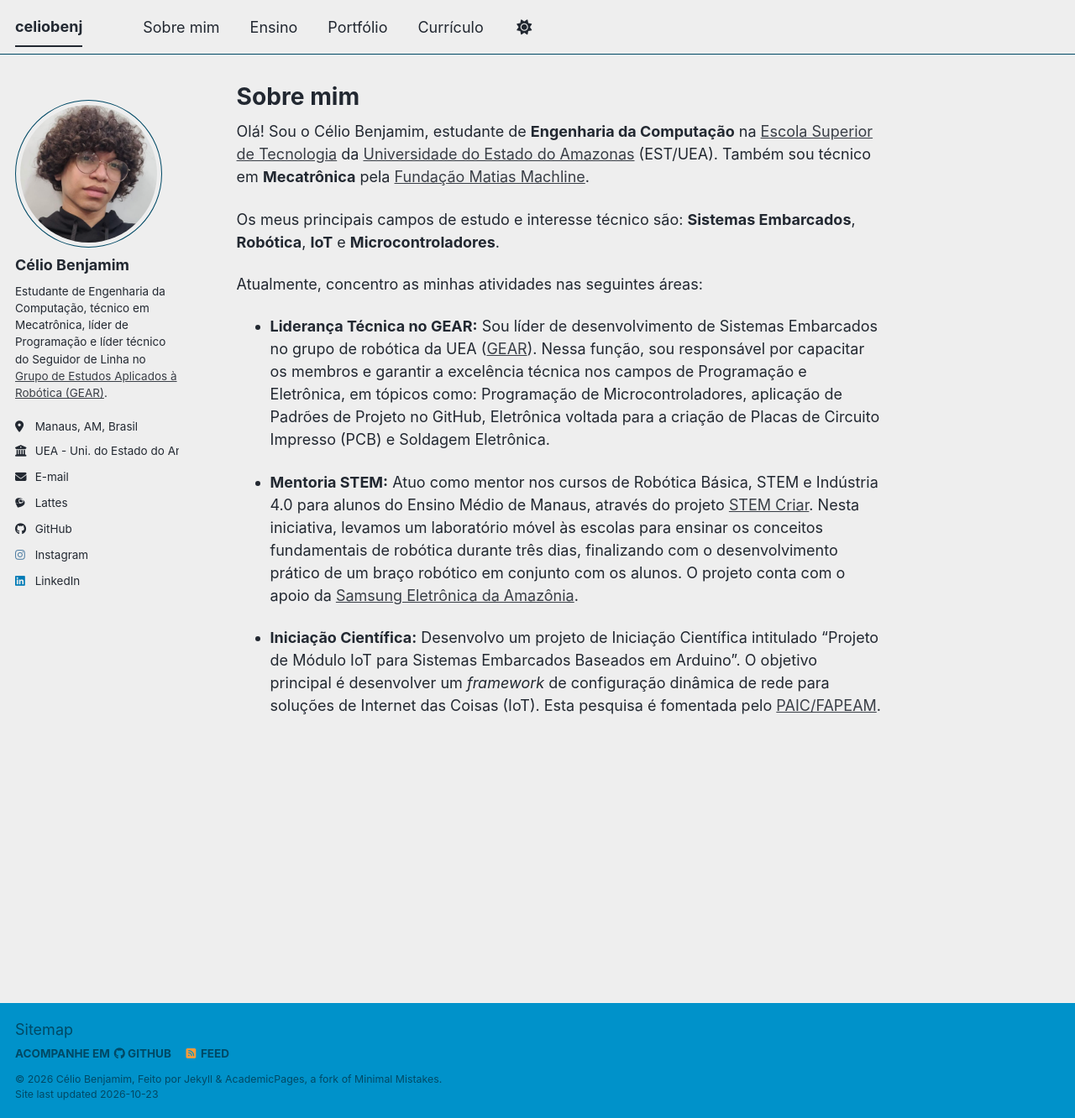
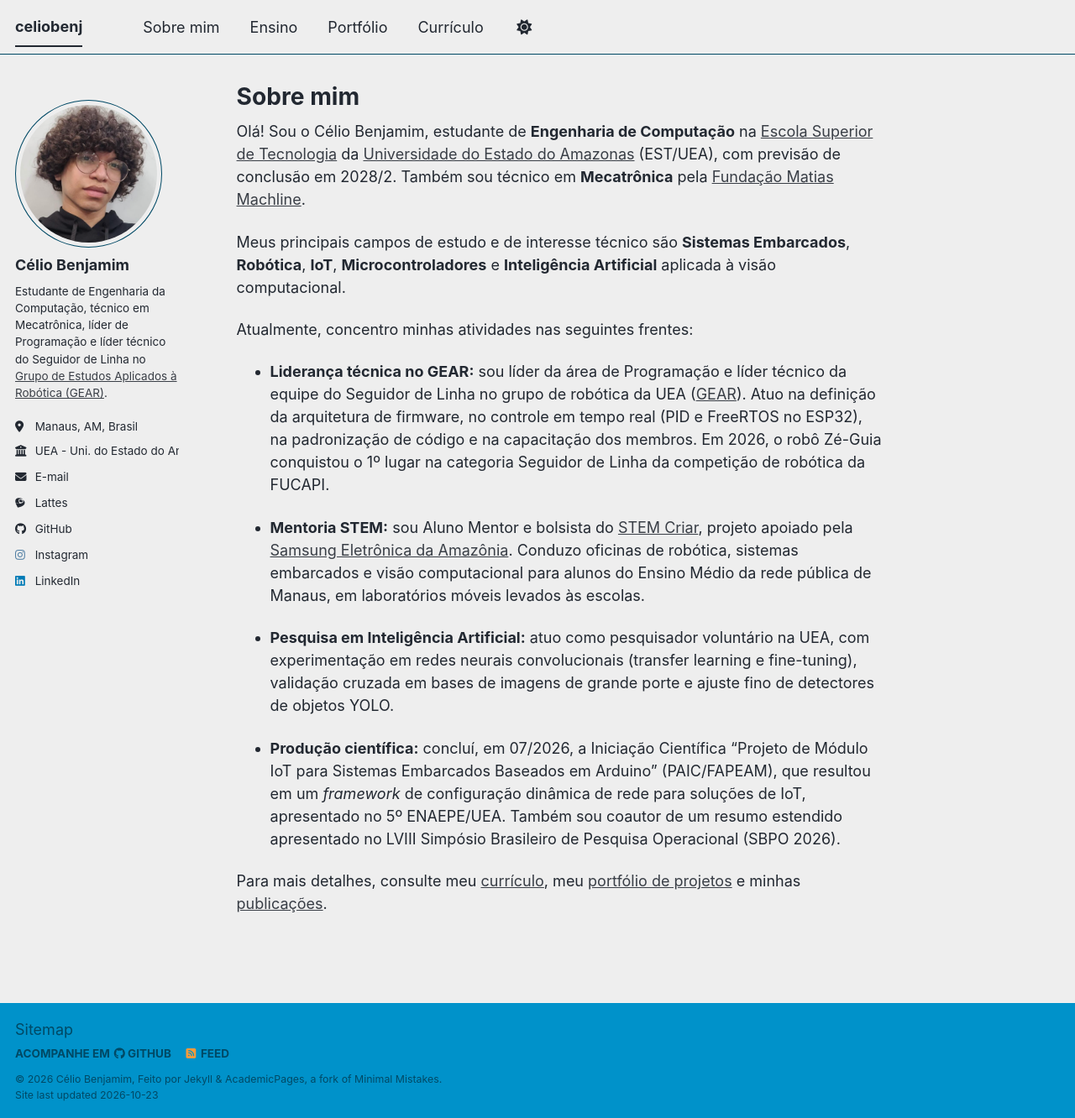
Before and after one commit to celiobenj/celiobenj.github.io, a Jekyll site: the page built from _pages/about.md, in a window 1280 px wide and 1332 px high. Shown: the whole window at 84% size. Built offline with Jekyll 4.4.1, drawn with Linux system fonts in a browser that asks for light colours; some web fonts are replaced; a script bundle is joined from its source files by our own code; library files that are not in the unit come from our copies.

Commit message:
docs(about): atualiza página inicial com atuação atual e produção científica

```diff
--- a/_pages/about.md
+++ b/_pages/about.md
@@ -7,14 +7,18 @@
   - /about.html
 ---
 
-Olá! Sou o Célio Benjamim, estudante de **Engenharia da Computação** na [Escola Superior de Tecnologia](https://www.uea.edu.br/index.php/escola-superior-de-tecnologia/) da [Universidade do Estado do Amazonas](https://www.uea.edu.br/) (EST/UEA). Também sou técnico em **Mecatrônica** pela [Fundação Matias Machline](https://www.fundacaomatiasmachline.org.br/).
+Olá! Sou o Célio Benjamim, estudante de **Engenharia de Computação** na [Escola Superior de Tecnologia](https://www.uea.edu.br/index.php/escola-superior-de-tecnologia/) da [Universidade do Estado do Amazonas](https://www.uea.edu.br/) (EST/UEA), com previsão de conclusão em 2028/2. Também sou técnico em **Mecatrônica** pela [Fundação Matias Machline](https://www.fundacaomatiasmachline.org.br/).
 
-Os meus principais campos de estudo e interesse técnico são: **Sistemas Embarcados**, **Robótica**, **IoT** e **Microcontroladores**.
+Meus principais campos de estudo e de interesse técnico são **Sistemas Embarcados**, **Robótica**, **IoT**, **Microcontroladores** e **Inteligência Artificial** aplicada à visão computacional.
 
-Atualmente, concentro as minhas atividades nas seguintes áreas:
+Atualmente, concentro minhas atividades nas seguintes frentes:
 
-* **Liderança Técnica no GEAR:** Sou líder de desenvolvimento de Sistemas Embarcados no grupo de robótica da UEA ([GEAR](https://github.com/GEAR-EST)). Nessa função, sou responsável por capacitar os membros e garantir a excelência técnica nos campos de Programação e Eletrônica, em tópicos como: Programação de Microcontroladores, aplicação de Padrões de Projeto no GitHub, Eletrônica voltada para a criação de Placas de Circuito Impresso (PCB) e Soldagem Eletrônica.
+* **Liderança técnica no GEAR:** sou líder da área de Programação e líder técnico da equipe do Seguidor de Linha no grupo de robótica da UEA ([GEAR](https://github.com/GEAR-EST)). Atuo na definição da arquitetura de firmware, no controle em tempo real (PID e FreeRTOS no ESP32), na padronização de código e na capacitação dos membros. Em 2026, o robô Zé-Guia conquistou o 1º lugar na categoria Seguidor de Linha da competição de robótica da FUCAPI.
 
-* **Mentoria STEM:** Atuo como mentor nos cursos de Robótica Básica, STEM e Indústria 4.0 para alunos do Ensino Médio de Manaus, através do projeto [STEM Criar](https://instagram.com/stemcriar). Nesta iniciativa, levamos um laboratório móvel às escolas para ensinar os conceitos fundamentais de robótica durante três dias, finalizando com o desenvolvimento prático de um braço robótico em conjunto com os alunos. O projeto conta com o apoio da [Samsung Eletrônica da Amazônia](https://www.samsung.com/br/).
+* **Mentoria STEM:** sou Aluno Mentor e bolsista do [STEM Criar](https://instagram.com/stemcriar), projeto apoiado pela [Samsung Eletrônica da Amazônia](https://www.samsung.com/br/). Conduzo oficinas de robótica, sistemas embarcados e visão computacional para alunos do Ensino Médio da rede pública de Manaus, em laboratórios móveis levados às escolas.
 
-* **Iniciação Científica:** Desenvolvo um projeto de Iniciação Científica intitulado "Projeto de Módulo IoT para Sistemas Embarcados Baseados em Arduino". O objetivo principal é desenvolver um *framework* de configuração dinâmica de rede para soluções de Internet das Coisas (IoT). Esta pesquisa é fomentada pelo [PAIC/FAPEAM](https://www.fapeam.am.gov.br/programas/paic-programa-de-apoio-a-iniciacao-cientifica-do-amazonas/).
+* **Pesquisa em Inteligência Artificial:** atuo como pesquisador voluntário na UEA, com experimentação em redes neurais convolucionais (transfer learning e fine-tuning), validação cruzada em bases de imagens de grande porte e ajuste fino de detectores de objetos YOLO.
+
+* **Produção científica:** concluí, em 07/2026, a Iniciação Científica "Projeto de Módulo IoT para Sistemas Embarcados Baseados em Arduino" (PAIC/FAPEAM), que resultou em um *framework* de configuração dinâmica de rede para soluções de IoT, apresentado no 5º ENAEPE/UEA. Também sou coautor de um resumo estendido apresentado no LVIII Simpósio Brasileiro de Pesquisa Operacional (SBPO 2026).
+
+Para mais detalhes, consulte meu [currículo](/cv/), meu [portfólio de projetos](/portfolio/) e minhas [publicações](/publications/).
```
